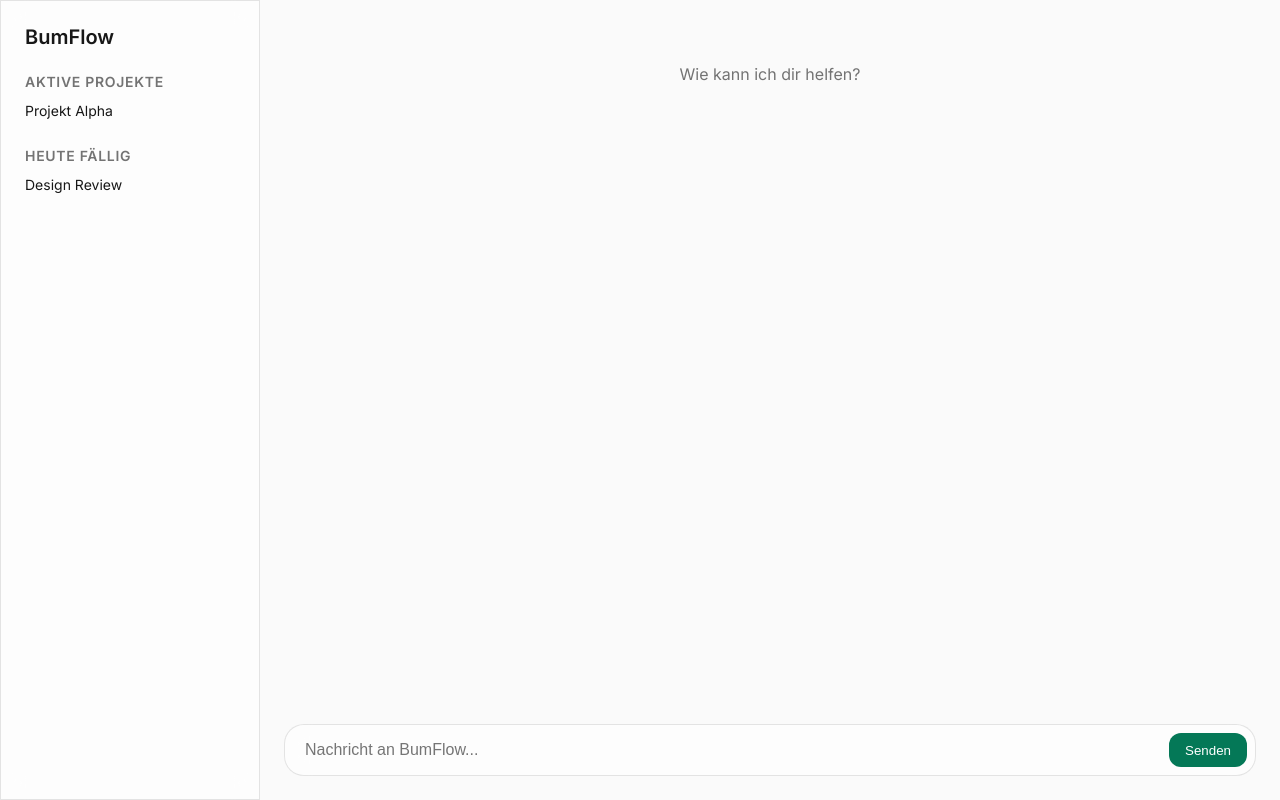
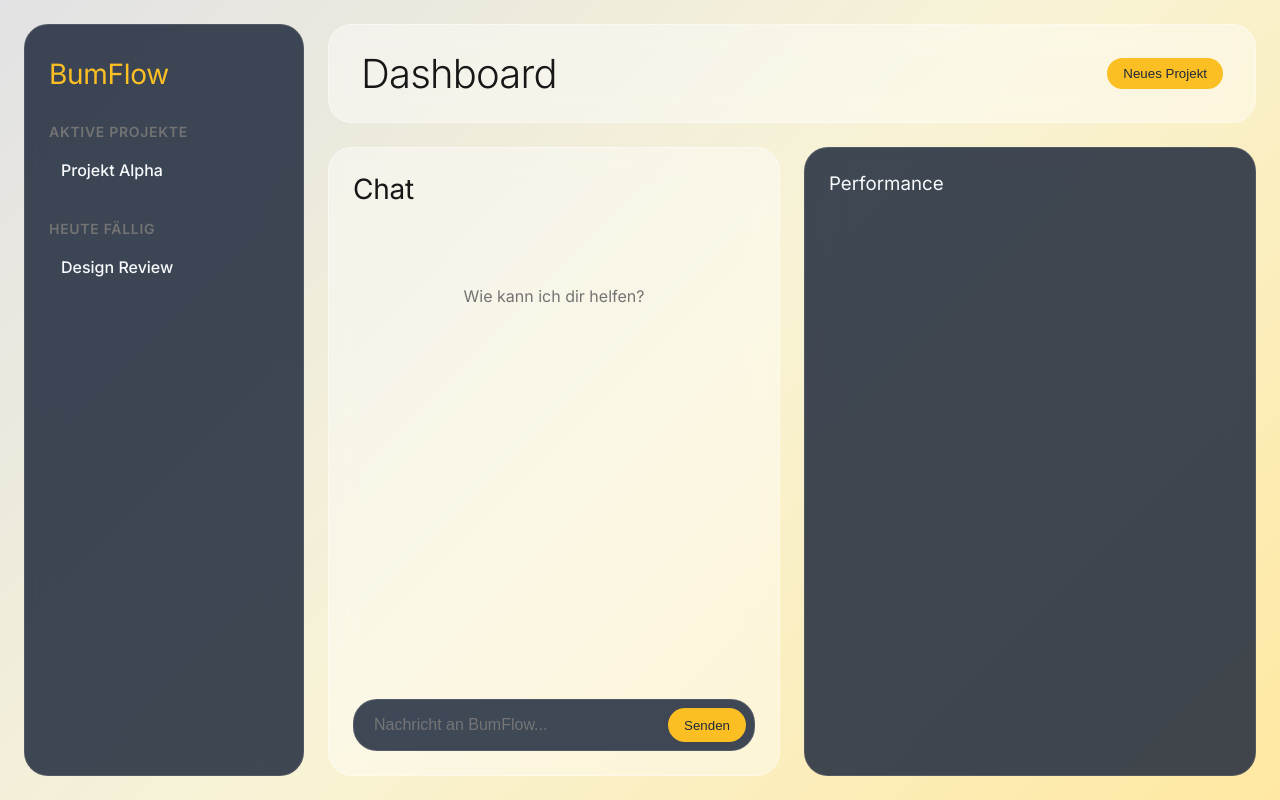
Before and after one commit to AbdullahAbobaker/bumssistant, a React (Vite) app in the folder frontend/: page / in a window 1280 px wide. Built offline with nearby package versions, Linux system fonts and the light colour scheme.

Commit message:
feat(dashboard): setup dashboard architecture and global aesthetics

```diff
--- a/frontend/index.html
+++ b/frontend/index.html
@@ -6,7 +6,7 @@
     <meta name="viewport" content="width=device-width, initial-scale=1.0" />
     <link rel="preconnect" href="https://fonts.googleapis.com">
     <link rel="preconnect" href="https://fonts.gstatic.com" crossorigin>
-    <link href="https://fonts.googleapis.com/css2?family=Inter:wght@400;500;600&display=swap" rel="stylesheet">
+    <link href="https://fonts.googleapis.com/css2?family=Inter:wght@300;400;500;600&display=swap" rel="stylesheet">
     <title>frontend</title>
   </head>
   <body>
--- a/frontend/src/App.css
+++ b/frontend/src/App.css
@@ -1,53 +1,97 @@
-.layout {
-  display: flex;
+.dashboard-layout {
+  display: grid;
+  grid-template-columns: 280px 1fr;
+  grid-template-rows: auto 1fr;
+  grid-template-areas:
+    "sidebar header"
+    "sidebar main";
   height: 100dvh;
-  width: 100%;
+  width: 100vw;
+  gap: 24px;
+  padding: 24px;
+  box-sizing: border-box;
 }
 
-.sidebar {
-  width: 260px;
-  padding: 24px;
+.dashboard-sidebar {
+  grid-area: sidebar;
+  padding: 32px 24px;
   display: flex;
   flex-direction: column;
-  gap: 24px;
-  border-right: 1px solid rgba(0,0,0,0.05);
+  gap: 32px;
 }
 
-.sidebar h2 {
+.dashboard-sidebar h2 {
   margin: 0;
-  font-size: 1.25rem;
+  color: var(--color-accent);
 }
 
-.sidebar h3 {
+.sidebar-section h3 {
   font-size: 0.875rem;
   color: var(--color-text-muted);
   text-transform: uppercase;
   letter-spacing: 0.05em;
-  margin: 0 0 8px 0;
+  margin: 0 0 12px 0;
 }
 
-.sidebar ul {
+.sidebar-section ul {
   list-style: none;
   padding: 0;
   margin: 0;
-  font-size: 0.875rem;
+  display: flex;
+  flex-direction: column;
+  gap: 8px;
 }
 
-.sidebar li {
-  padding: 4px 0;
+.sidebar-section li {
+  padding: 8px 12px;
+  border-radius: calc(var(--radius) / 2);
+  cursor: pointer;
+  font-weight: 500;
+  transition: background 0.2s ease;
 }
 
-.chat-area {
-  flex: 1;
+.sidebar-section li:hover {
+  background: rgba(255, 255, 255, 0.1);
+}
+
+.dashboard-header {
+  grid-area: header;
+  padding: 24px 32px;
+  display: flex;
+  align-items: center;
+  justify-content: space-between;
+}
+
+.dashboard-main {
+  grid-area: main;
   display: flex;
   flex-direction: column;
-  position: relative;
+  overflow-y: auto;
+}
+
+.dashboard-widgets {
+  display: grid;
+  grid-template-columns: repeat(auto-fit, minmax(300px, 1fr));
+  gap: 24px;
+  height: 100%;
+}
+
+.widget {
+  min-height: 240px;
+  padding: 24px;
+  display: flex;
+  flex-direction: column;
+}
+
+.widget h3 {
+  margin: 0 0 16px 0;
+  font-weight: 400;
 }
 
 .chat-thread {
   flex: 1;
   overflow-y: auto;
-  padding: 24px;
+  padding: 24px 0;
 }
 
 .greeting {
@@ -57,9 +101,9 @@
 }
 
 .chat-input-wrapper {
-  margin: 24px;
+  margin-top: auto;
   padding: 8px;
-  border-radius: calc(var(--radius) + 8px);
+  border-radius: calc(var(--radius) / 2);
   display: flex;
   gap: 8px;
 }
--- a/frontend/src/App.tsx
+++ b/frontend/src/App.tsx
@@ -2,9 +2,9 @@ import './App.css'
 
 function App() {
   return (
-    <div className="layout">
-      <aside className="sidebar glass">
-        <h2>BumFlow</h2>
+    <div className="dashboard-layout">
+      <aside className="dashboard-sidebar glass-dark">
+        <h2 className="text-heading-medium">BumFlow</h2>
         <div className="sidebar-section">
           <h3>Aktive Projekte</h3>
           <ul>
@@ -18,13 +18,25 @@ function App() {
           </ul>
         </div>
       </aside>
-      <main className="chat-area">
-        <div className="chat-thread">
-          <p className="greeting">Wie kann ich dir helfen?</p>
-        </div>
-        <div className="chat-input-wrapper glass">
-          <input type="text" placeholder="Nachricht an BumFlow..." aria-label="Nachricht an BumFlow" className="chat-input" />
-          <button className="btn">Senden</button>
+      <header className="dashboard-header glass">
+        <h1 className="text-heading-large">Dashboard</h1>
+        <button className="btn">Neues Projekt</button>
+      </header>
+      <main className="dashboard-main">
+        <div className="dashboard-widgets">
+          <div className="widget glass">
+            <h3 className="text-heading-medium">Chat</h3>
+            <div className="chat-thread">
+              <p className="greeting">Wie kann ich dir helfen?</p>
+            </div>
+            <div className="chat-input-wrapper glass-dark">
+              <input type="text" placeholder="Nachricht an BumFlow..." aria-label="Nachricht an BumFlow" className="chat-input" />
+              <button className="btn">Senden</button>
+            </div>
+          </div>
+          <div className="widget glass-dark">
+            <h3>Performance</h3>
+          </div>
         </div>
       </main>
     </div>
--- a/frontend/src/index.css
+++ b/frontend/src/index.css
@@ -1,15 +1,15 @@
 /* frontend/src/index.css */
 :root {
-  --color-bg: #fafafa;
-  --color-surface: rgba(255, 255, 255, 0.6);
+  --color-bg: linear-gradient(135deg, #e2e2e4 0%, #f8f3d6 50%, #ffe8a1 100%);
+  --color-surface: rgba(255, 255, 255, 0.4);
   --color-text: #171717;
   --color-text-muted: #737373;
-  --color-accent: #047857; /* Emerald 700 */
-  --color-accent-hover: #065f46; /* Emerald 800 */
-  --color-accent-text: #ffffff;
-  --color-glass-border: rgba(0, 0, 0, 0.1);
-  --border: #e5e4e7;
-  --radius: 12px;
+  --color-accent: #fbbf24;
+  --color-accent-hover: #f59e0b;
+  --color-accent-text: #1e293b;
+  --color-glass-border: rgba(255, 255, 255, 0.4);
+  --border: rgba(255, 255, 255, 0.5);
+  --radius: 24px;
   --font-sans: 'Inter', system-ui, -apple-system, sans-serif;
 }
 
@@ -31,7 +31,7 @@
 body {
   margin: 0;
   font-family: var(--font-sans);
-  background-color: var(--color-bg);
+  background: var(--color-bg);
   color: var(--color-text);
   -webkit-font-smoothing: antialiased;
   overflow: hidden;
@@ -51,6 +51,30 @@ body {
   backdrop-filter: blur(12px);
   -webkit-backdrop-filter: blur(12px);
   border: 1px solid var(--color-glass-border);
+  border-radius: var(--radius);
+}
+
+.glass-dark {
+  background: rgba(30, 41, 59, 0.85);
+  backdrop-filter: blur(16px);
+  -webkit-backdrop-filter: blur(16px);
+  border: 1px solid rgba(255, 255, 255, 0.1);
+  color: #f8fafc;
+  border-radius: var(--radius);
+}
+
+.text-heading-large {
+  font-size: 2.5rem;
+  font-weight: 300;
+  letter-spacing: -0.02em;
+  margin: 0;
+}
+
+.text-heading-medium {
+  font-size: 1.75rem;
+  font-weight: 400;
+  letter-spacing: -0.01em;
+  margin: 0;
 }
 
 .btn {
```
Also changed, not shown: 1 other file (tests, documents, lock files or other folders).
